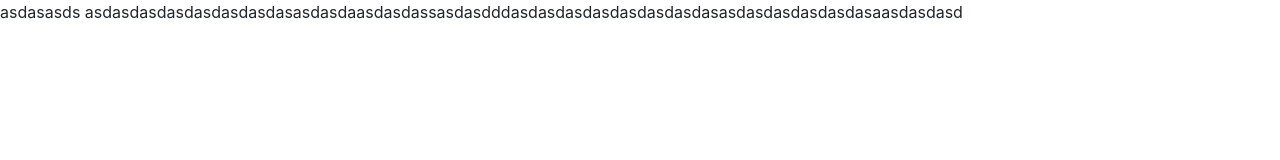
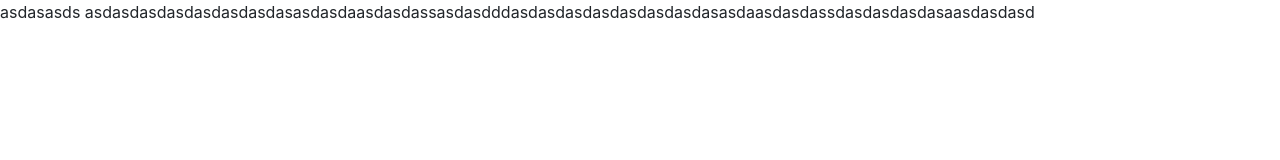
Before and after one commit to rodrigobarros2/arquitetura-sem-framework, a website: page index.html in a window 1280 px wide. Drawn offline with nearby package versions, Linux system fonts and the light colour scheme.

Commit message:
asdasdasd

```diff
--- a/index.html
+++ b/index.html
@@ -28,4 +28,4 @@
 </body>
 
 </html>asdasasds
-asdasdasdasdasdasdasdasasdasdaasdasdassasdasdddasdasdasdasdasdasdasdasasdasdasdasdasdasaasdasdasd
+asdasdasdasdasdasdasdasasdasdaasdasdassasdasdddasdasdasdasdasdasdasdasasdaasdasdassdasdasdasdasaasdasdasd
```
